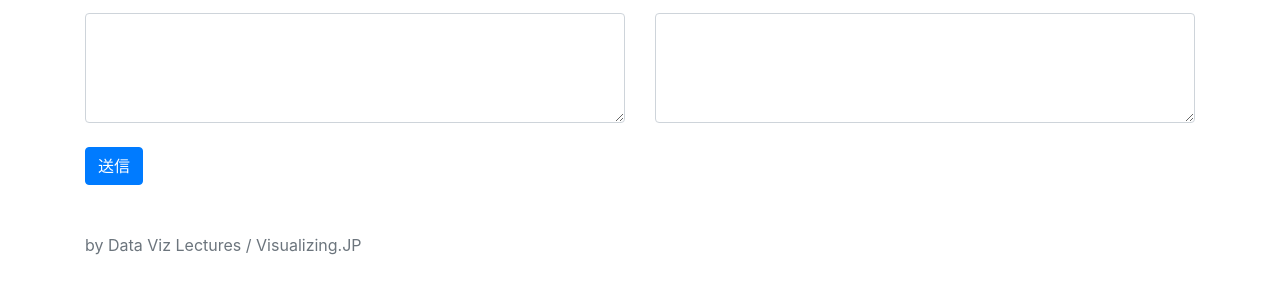
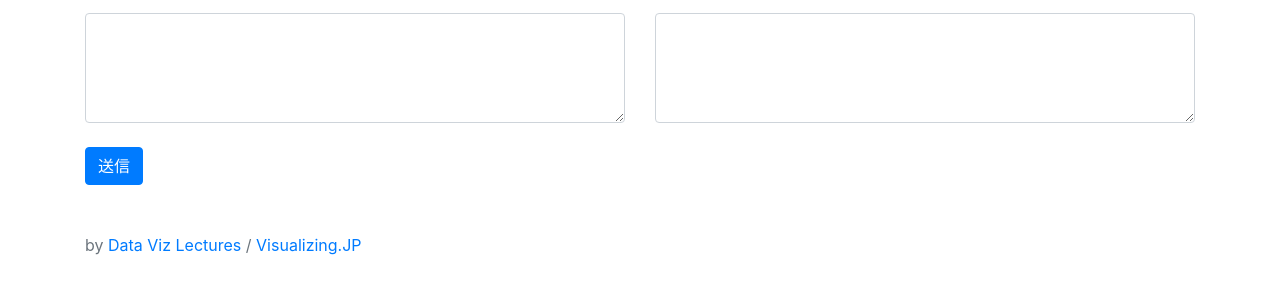
Before and after one commit to data-visualization-lectures/text-counter, a plain HTML site: page index.html in a window 1280 px wide. Shown: the part 157-450 px from the top of the page. Drawn offline with nearby package versions, Linux system fonts and the light colour scheme.

Commit message:
link fix.

```diff
--- a/index.html
+++ b/index.html
@@ -48,7 +48,7 @@
 	&nbsp;<br />&nbsp;
 	<div class="row">
 		<div class="col-xl-6 col-lg-6 col-md-6 col-sm-6">
-			<p class="text-muted">by <a href="https://data-viz-lectures.com/" target="_blank"></a>Data Viz Lectures</a> / <a href="https://visualizing.jp/" target="_blank"></a>Visualizing.JP</a></p>
+			<p class="text-muted">by <a href="https://data-viz-lectures.com/" target="_blank">Data Viz Lectures</a> / <a href="https://visualizing.jp/" target="_blank">Visualizing.JP</a></p>
 		</div>
 		<div class="col-xl-6 col-lg-6 col-md-6 col-sm-6">
 			&nbsp;
```
